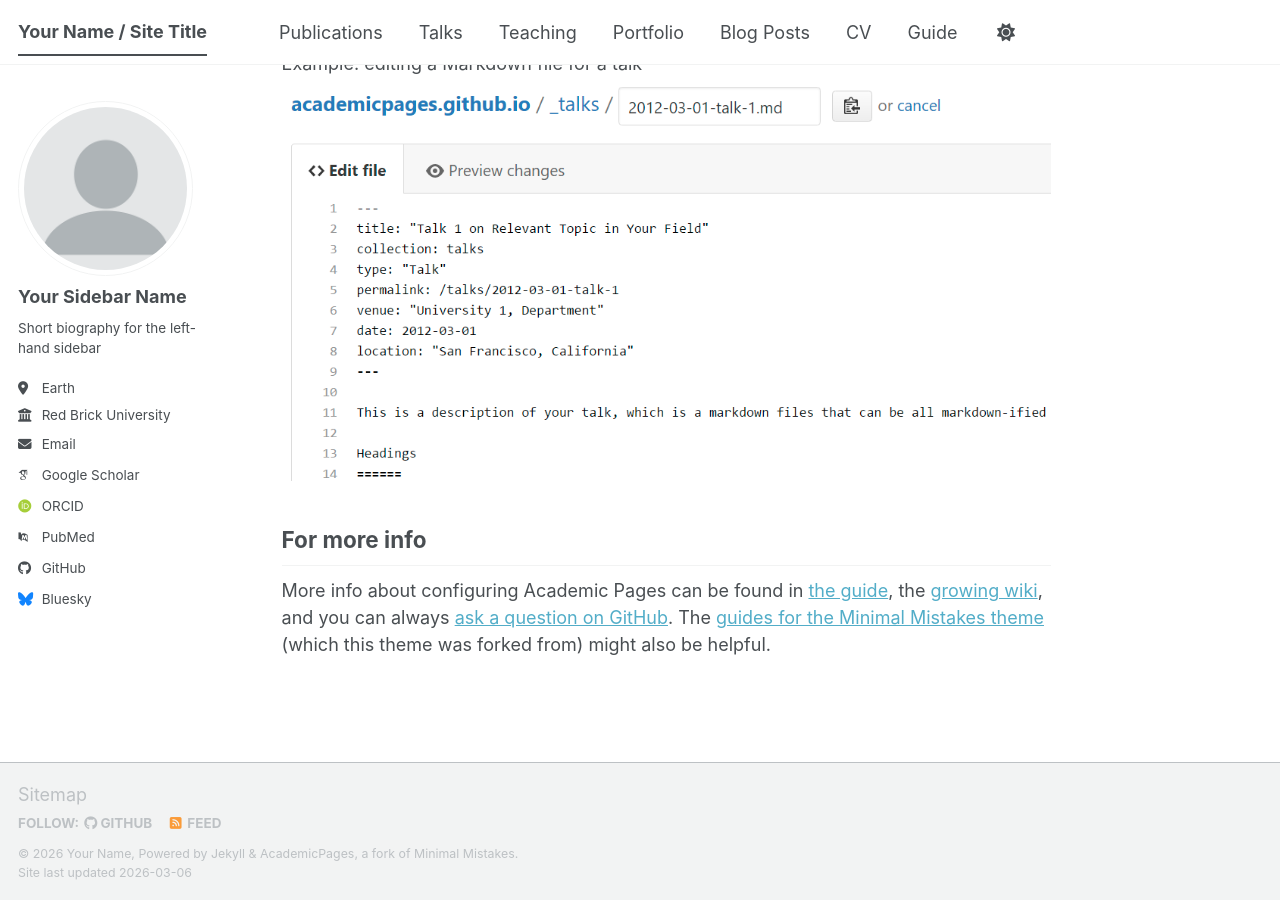
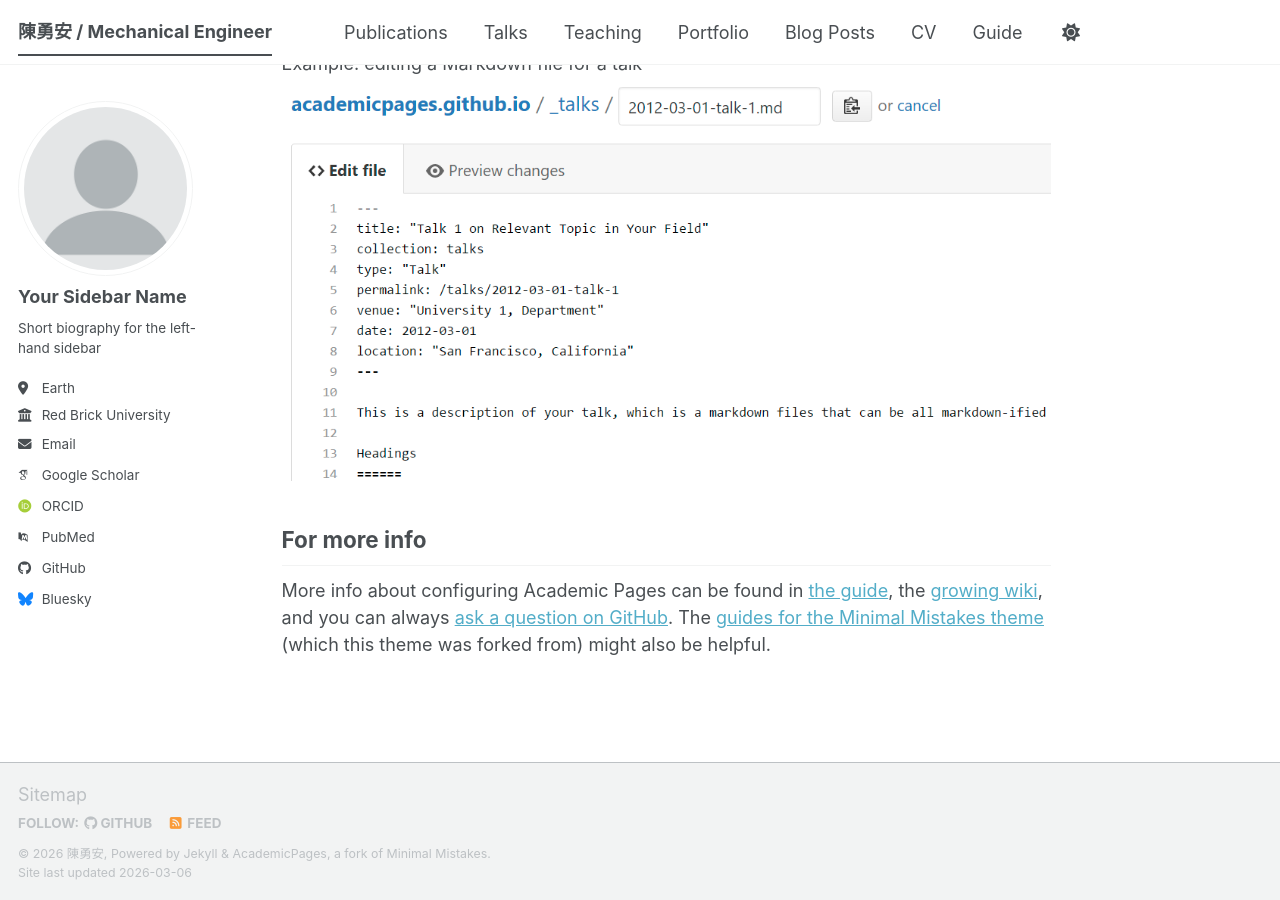
Before and after one commit to Kuri-YAC/Kuri-YAC, a Jekyll site: the page built from _pages/about.md, in a window 1280 px wide and 900 px high, scrolled down 2720 px. Built offline with Jekyll 4.4.1, drawn with Linux system fonts in a browser that asks for light colours; some web fonts are replaced; a script bundle is joined from its source files by our own code; library files that are not in the unit come from our copies.

Commit message:
Update _config.yml

```diff
--- a/_config.yml
+++ b/_config.yml
@@ -9,9 +9,9 @@
 # Basic Site Settings
 locale                   : "en-US"
 site_theme               : "default" # The available themes options are "default", "air", "sunrise", "mint", "dirt" and "contrast"
-title                    : "Your Name / Site Title"
+title                    : "陳勇安 / Mechanical Engineer"
 title_separator          : "-"
-name                     : &name "Your Name"
+name                     : &name "陳勇安"
 description              : &description "Your Name's academic portfolio"   # Update this with a general description of your site, this is the default if not overridden by a page
 url                      : https://academicpages.github.io # The base hostname & protocol for your site e.g. "https://[your GitHub username].github.io",
                                                            # or if you already have some other page hosted on Github then use "https://[your GitHub username].github.io/[Your Repo Name]"
```
